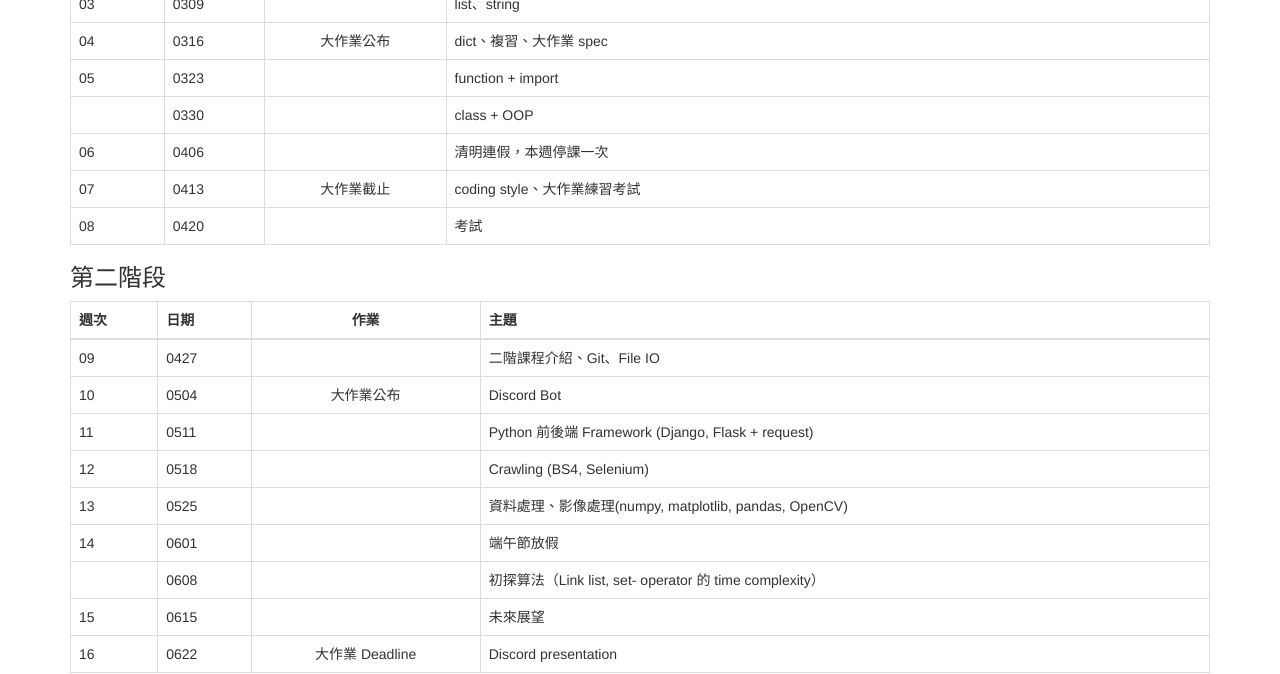
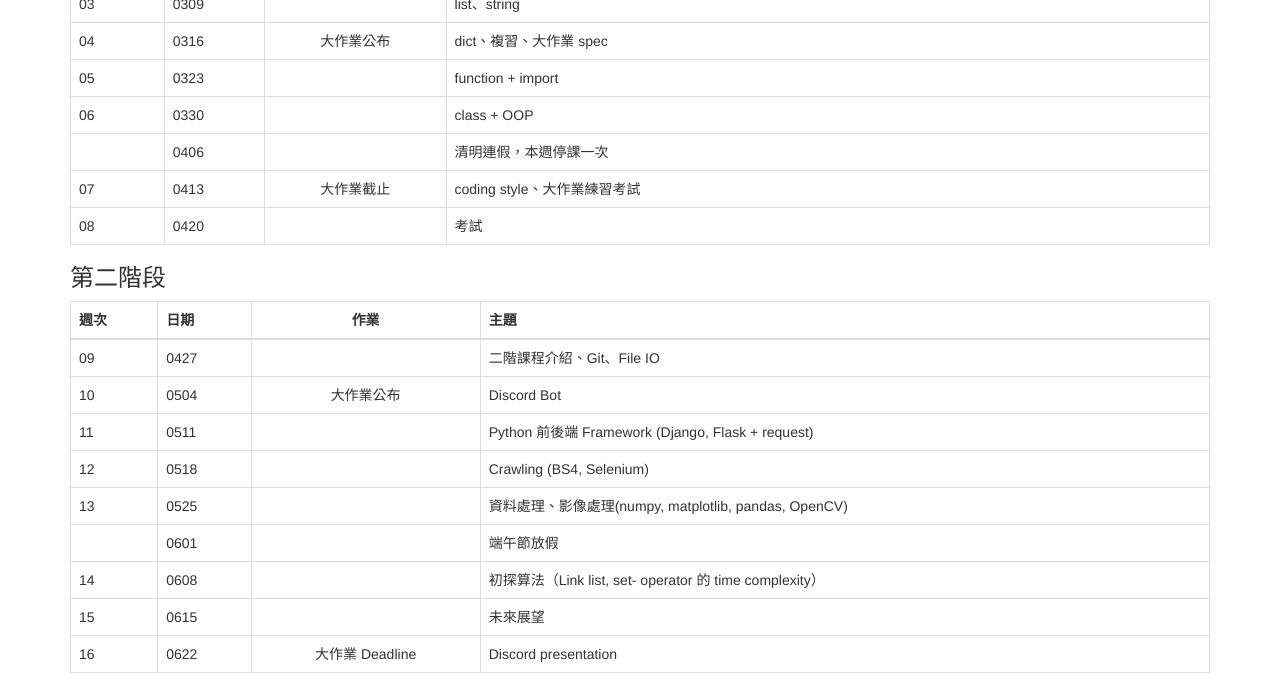
Before and after one commit to tw-csie-sprout/py2025, a Jekyll site: the page built from index.md, in a window 1280 px wide and 900 px high, scrolled down 596 px. Shown: the part 153-827 px from the top of the window. Built offline with Jekyll 4.4.1, drawn with Linux system fonts in a browser that asks for light colours.

```diff
--- a/index.md
+++ b/index.md
@@ -36,8 +36,8 @@ A: 可以 Ctrl-F5 清除快取，或是開啟無痕模式試試。
 | 03   | 0309 |            | list、string                                      |
 | 04   | 0316 | 大作業公布  | dict、複習、大作業 spec                            |
 | 05   | 0323 |            | function + import                                 |
-|      | 0330 |            | class + OOP                                       |
-| 06   | 0406 |            | 清明連假，本週停課一次                              |
+| 06   | 0330 |            | class + OOP                                       |
+|      | 0406 |            | 清明連假，本週停課一次                              |
 | 07   | 0413 | 大作業截止  | coding style、大作業練習考試                       |
 | 08   | 0420 |            | 考試                                              |
 
@@ -51,7 +51,7 @@ A: 可以 Ctrl-F5 清除快取，或是開啟無痕模式試試。
 | 11   | 0511 |              | Python 前後端 Framework (Django, Flask + request)    |
 | 12   | 0518 |              | Crawling (BS4, Selenium)                            |
 | 13   | 0525 |              | 資料處理、影像處理(numpy, matplotlib, pandas, OpenCV) |
-| 14   | 0601 |              |  端午節放假                                               |
-|      | 0608 |              |  初探算法（Link list, set- operator 的 time complexity）  |
+|      | 0601 |              |  端午節放假                                               |
+| 14   | 0608 |              |  初探算法（Link list, set- operator 的 time complexity）  |
 | 15   | 0615 |                | 未來展望                                                |
 | 16   | 0622 | 大作業 Deadline | Discord presentation                                   |
```
